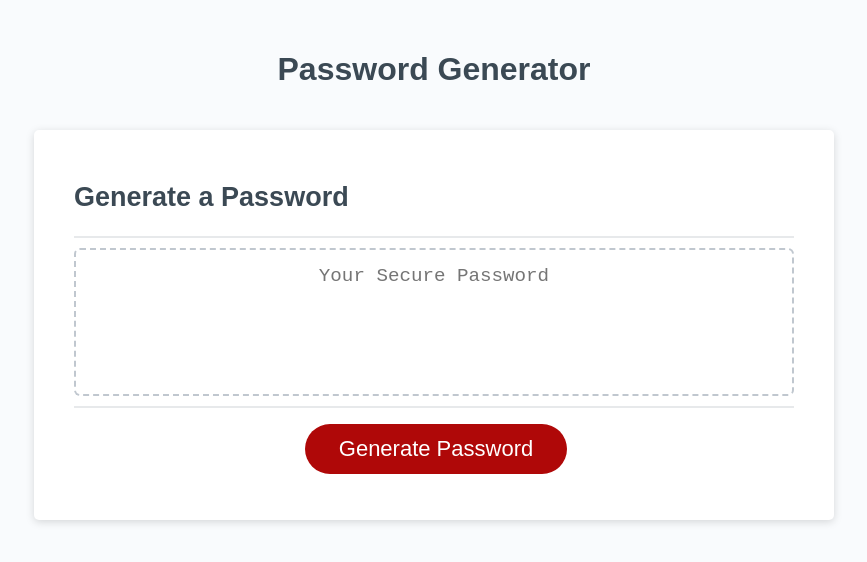
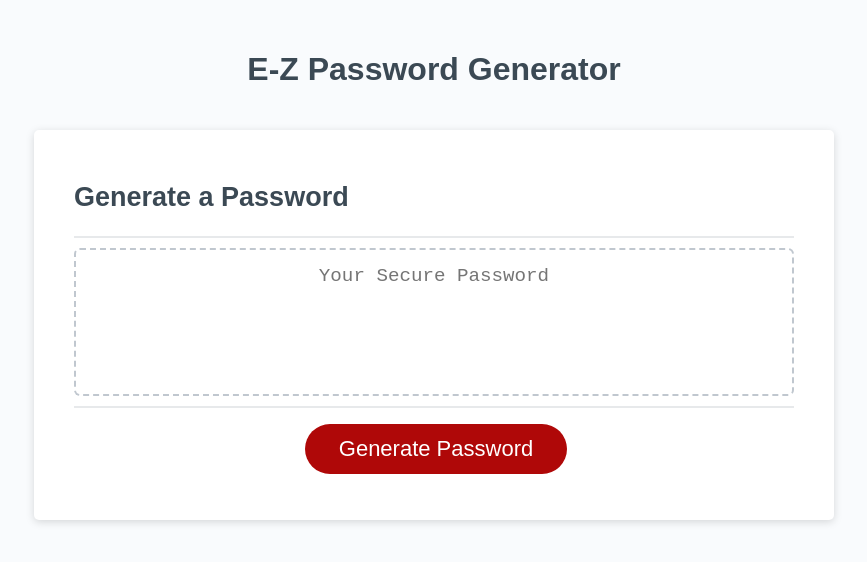
Before and after one commit to DronetDevDesign/e-z-password-generator, a plain HTML site: page index.html in a window 1280 px wide. Shown: the whole page, without its empty margins (206-1073 px from the left). Drawn offline with Linux system fonts and the light colour scheme.

Commit message:
revised html file

```diff
--- a/index.html
+++ b/index.html
@@ -12,7 +12,7 @@
 <body>
   <div class="wrapper">
     <header>
-      <h1>Password Generator</h1>
+      <h1>E-Z Password Generator</h1>
     </header>
     <div class="card">
       <div class="card-header">
```
